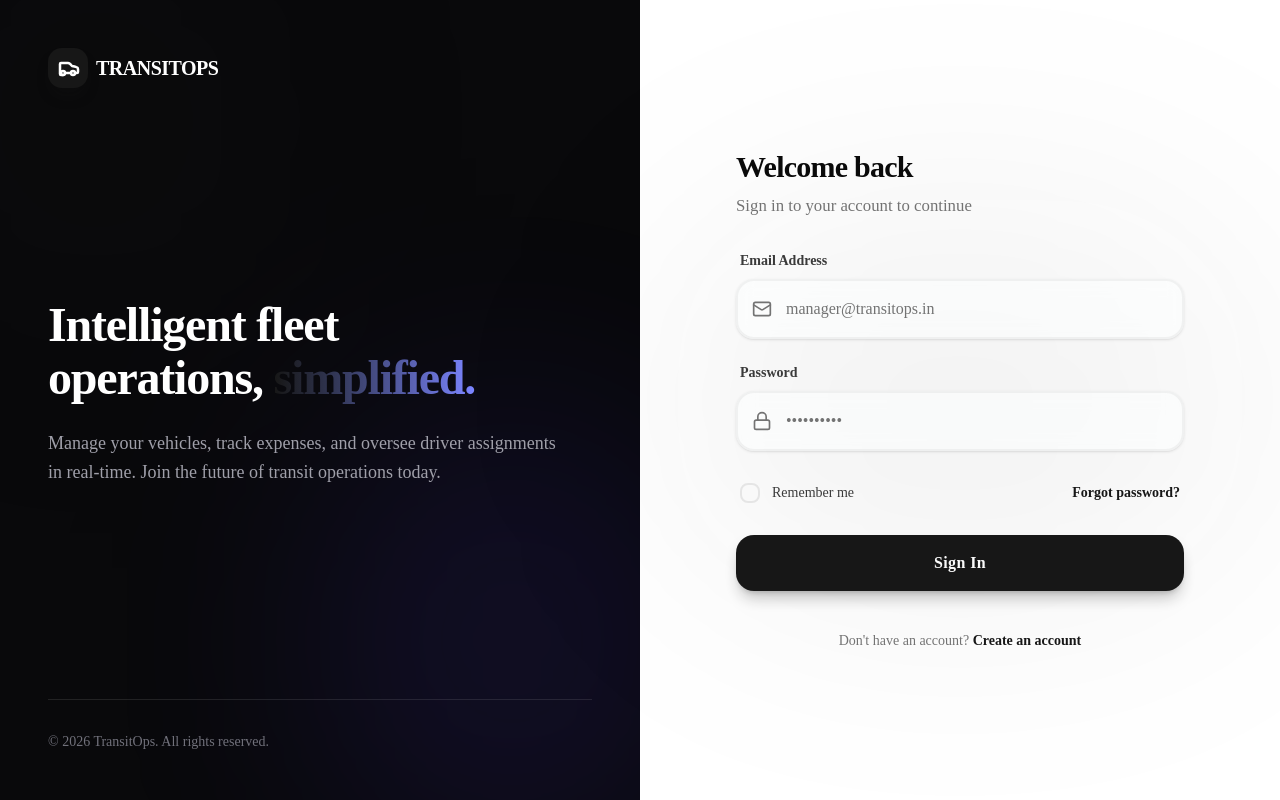
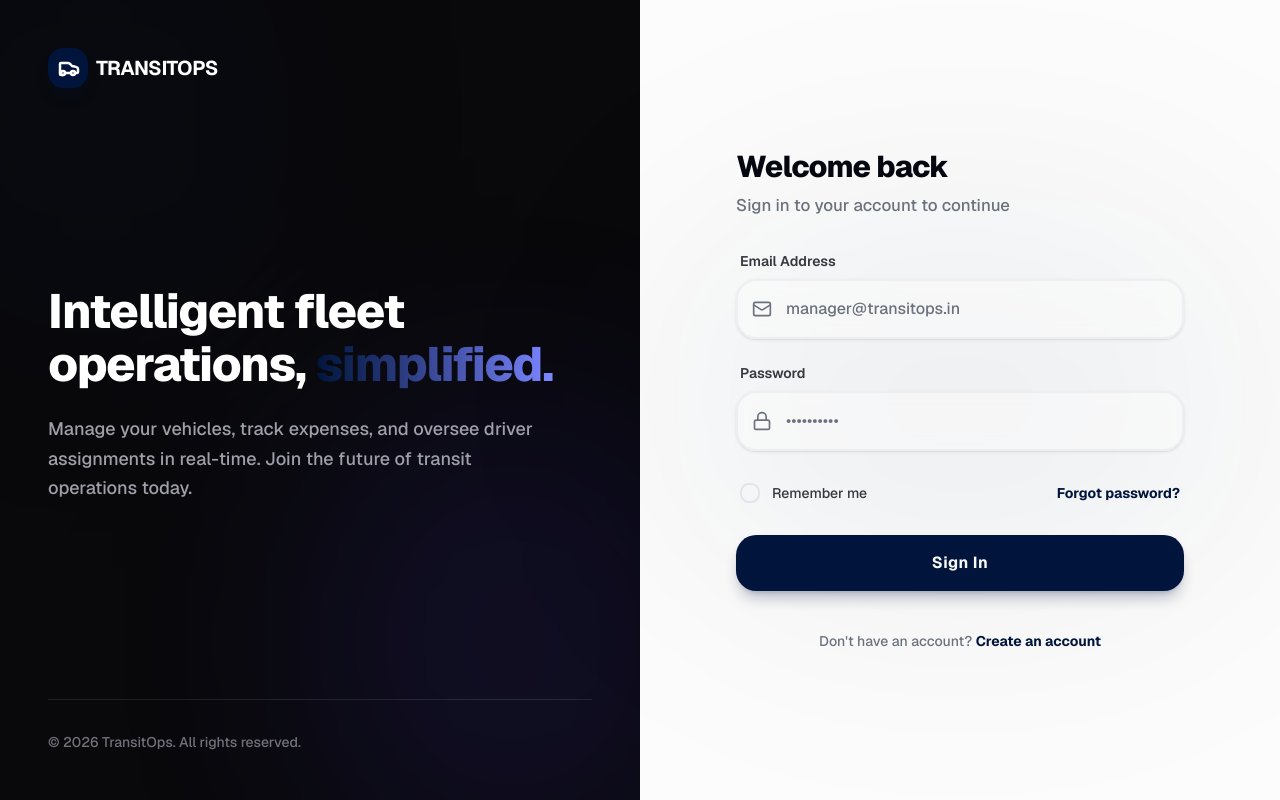
Before and after one commit to kaushalnandaniya/Odoo_Hackathon_2026, a Next.js app: page /login in a window 1280 px wide. Built offline with nearby package versions, Linux system fonts and the light colour scheme.

Commit message:
ui: polished sidebar, KPI cards, global CSS theme

```diff
--- a/app/(dashboard)/layout.tsx
+++ b/app/(dashboard)/layout.tsx
@@ -4,6 +4,19 @@ import { auth } from "@/auth";
 import { navItemsFor } from "@/lib/rbac";
 import { LogoutButton } from "@/components/dashboard/logout-button";
 import { Badge } from "@/components/ui/badge";
+import {
+  LayoutDashboard, Truck, Users, Route, Wrench, Fuel, BarChart3,
+} from "lucide-react";
+
+const NAV_ICONS: Record<string, React.ReactNode> = {
+  "/dashboard": <LayoutDashboard className="h-4 w-4" />,
+  "/vehicles": <Truck className="h-4 w-4" />,
+  "/drivers": <Users className="h-4 w-4" />,
+  "/trips": <Route className="h-4 w-4" />,
+  "/maintenance": <Wrench className="h-4 w-4" />,
+  "/fuel-expenses": <Fuel className="h-4 w-4" />,
+  "/reports": <BarChart3 className="h-4 w-4" />,
+};
 
 export default async function DashboardLayout({
   children,
@@ -16,31 +29,46 @@ export default async function DashboardLayout({
 
   return (
     <div className="flex h-screen overflow-hidden">
-      <aside className="flex w-56 shrink-0 flex-col border-r bg-sidebar h-full">
-        <div className="border-b p-4">
-          <div className="text-lg font-bold">TransitOps</div>
-          <div className="text-xs text-muted-foreground">Transport Operations</div>
+      <aside className="flex w-60 shrink-0 flex-col border-r bg-sidebar h-full">
+        <div className="flex items-center gap-3 border-b px-5 py-4">
+          <div className="flex h-9 w-9 items-center justify-center rounded-xl bg-sidebar-primary shadow-sm">
+            <Route className="h-5 w-5 text-sidebar-primary-foreground" />
+          </div>
+          <div>
+            <div className="text-base font-bold tracking-tight text-sidebar-foreground">TransitOps</div>
+            <div className="text-[10px] font-medium text-muted-foreground tracking-wider uppercase">Fleet Platform</div>
+          </div>
         </div>
-        <nav className="flex-1 space-y-1 p-2 overflow-y-auto">
+        <nav className="flex-1 space-y-0.5 px-3 py-4 overflow-y-auto">
           {items.map((item) => (
             <Link
               key={item.href}
               href={item.href}
-              className="block rounded-md px-3 py-2 text-sm font-medium hover:bg-accent hover:text-accent-foreground"
+              className="sidebar-link"
             >
+              {NAV_ICONS[item.href] || null}
               {item.label}
             </Link>
           ))}
         </nav>
-        <div className="space-y-2 border-t p-4 mt-auto">
-          <div className="truncate text-sm font-medium">{session.user.name}</div>
-          <Badge variant="secondary" className="text-[10px]">
-            {session.user.role.replace("_", " ")}
-          </Badge>
-          <LogoutButton />
+        <div className="border-t px-5 py-4">
+          <div className="flex items-center gap-3">
+            <div className="flex h-9 w-9 items-center justify-center rounded-full bg-sidebar-accent text-sm font-bold text-sidebar-accent-foreground">
+              {session.user.name?.charAt(0)?.toUpperCase() || "U"}
+            </div>
+            <div className="flex-1 min-w-0">
+              <div className="truncate text-sm font-semibold text-sidebar-foreground">{session.user.name}</div>
+              <Badge variant="secondary" className="mt-0.5 text-[9px] px-1.5 py-0">
+                {session.user.role.replace("_", " ")}
+              </Badge>
+            </div>
+          </div>
+          <div className="mt-3">
+            <LogoutButton />
+          </div>
         </div>
       </aside>
-      <main className="flex-1 overflow-y-auto p-6 bg-muted/20">{children}</main>
+      <main className="flex-1 overflow-y-auto p-6 md:p-8 bg-muted/20">{children}</main>
     </div>
   );
 }
--- a/app/globals.css
+++ b/app/globals.css
@@ -7,9 +7,8 @@
 @theme inline {
   --color-background: var(--background);
   --color-foreground: var(--foreground);
-  --font-sans: var(--font-sans);
+  --font-sans: var(--font-geist-sans);
   --font-mono: var(--font-geist-mono);
-  --font-heading: var(--font-sans);
   --color-sidebar-ring: var(--sidebar-ring);
   --color-sidebar-border: var(--sidebar-border);
   --color-sidebar-accent-foreground: var(--sidebar-accent-foreground);
@@ -49,82 +48,89 @@
 }
 
 :root {
-  --background: oklch(1 0 0);
-  --foreground: oklch(0.145 0 0);
+  --background: oklch(0.99 0 0);
+  --foreground: oklch(0.13 0.02 260);
   --card: oklch(1 0 0);
-  --card-foreground: oklch(0.145 0 0);
+  --card-foreground: oklch(0.13 0.02 260);
   --popover: oklch(1 0 0);
-  --popover-foreground: oklch(0.145 0 0);
-  --primary: oklch(0.205 0 0);
-  --primary-foreground: oklch(0.985 0 0);
-  --secondary: oklch(0.97 0 0);
-  --secondary-foreground: oklch(0.205 0 0);
-  --muted: oklch(0.97 0 0);
-  --muted-foreground: oklch(0.556 0 0);
-  --accent: oklch(0.97 0 0);
-  --accent-foreground: oklch(0.205 0 0);
-  --destructive: oklch(0.577 0.245 27.325);
-  --border: oklch(0.922 0 0);
-  --input: oklch(0.922 0 0);
-  --ring: oklch(0.708 0 0);
-  --chart-1: oklch(0.87 0 0);
-  --chart-2: oklch(0.556 0 0);
-  --chart-3: oklch(0.439 0 0);
-  --chart-4: oklch(0.371 0 0);
-  --chart-5: oklch(0.269 0 0);
-  --radius: 0.625rem;
-  --sidebar: oklch(0.985 0 0);
-  --sidebar-foreground: oklch(0.145 0 0);
-  --sidebar-primary: oklch(0.205 0 0);
-  --sidebar-primary-foreground: oklch(0.985 0 0);
-  --sidebar-accent: oklch(0.97 0 0);
-  --sidebar-accent-foreground: oklch(0.205 0 0);
-  --sidebar-border: oklch(0.922 0 0);
-  --sidebar-ring: oklch(0.708 0 0);
+  --popover-foreground: oklch(0.13 0.02 260);
+  --primary: oklch(0.21 0.08 260);
+  --primary-foreground: oklch(0.98 0 0);
+  --secondary: oklch(0.96 0.01 260);
+  --secondary-foreground: oklch(0.21 0.08 260);
+  --muted: oklch(0.96 0.01 260);
+  --muted-foreground: oklch(0.55 0.02 260);
+  --accent: oklch(0.94 0.03 260);
+  --accent-foreground: oklch(0.13 0.02 260);
+  --destructive: oklch(0.58 0.22 25);
+  --border: oklch(0.92 0.01 260);
+  --input: oklch(0.92 0.01 260);
+  --ring: oklch(0.7 0.04 260);
+  --chart-1: oklch(0.55 0.22 260);
+  --chart-2: oklch(0.65 0.18 200);
+  --chart-3: oklch(0.7 0.15 80);
+  --chart-4: oklch(0.6 0.2 330);
+  --chart-5: oklch(0.55 0.18 30);
+  --radius: 0.7rem;
+  --sidebar: oklch(0.98 0.01 260);
+  --sidebar-foreground: oklch(0.35 0.03 260);
+  --sidebar-primary: oklch(0.21 0.08 260);
+  --sidebar-primary-foreground: oklch(0.98 0 0);
+  --sidebar-accent: oklch(0.92 0.02 260);
+  --sidebar-accent-foreground: oklch(0.13 0.02 260);
+  --sidebar-border: oklch(0.92 0.01 260);
+  --sidebar-ring: oklch(0.7 0.04 260);
 }
 
 .dark {
-  --background: oklch(0.145 0 0);
-  --foreground: oklch(0.985 0 0);
-  --card: oklch(0.205 0 0);
-  --card-foreground: oklch(0.985 0 0);
-  --popover: oklch(0.205 0 0);
-  --popover-foreground: oklch(0.985 0 0);
-  --primary: oklch(0.922 0 0);
-  --primary-foreground: oklch(0.205 0 0);
-  --secondary: oklch(0.269 0 0);
-  --secondary-foreground: oklch(0.985 0 0);
-  --muted: oklch(0.269 0 0);
-  --muted-foreground: oklch(0.708 0 0);
-  --accent: oklch(0.269 0 0);
-  --accent-foreground: oklch(0.985 0 0);
-  --destructive: oklch(0.704 0.191 22.216);
-  --border: oklch(1 0 0 / 10%);
-  --input: oklch(1 0 0 / 15%);
-  --ring: oklch(0.556 0 0);
-  --chart-1: oklch(0.87 0 0);
-  --chart-2: oklch(0.556 0 0);
-  --chart-3: oklch(0.439 0 0);
-  --chart-4: oklch(0.371 0 0);
-  --chart-5: oklch(0.269 0 0);
-  --sidebar: oklch(0.205 0 0);
-  --sidebar-foreground: oklch(0.985 0 0);
-  --sidebar-primary: oklch(0.488 0.243 264.376);
-  --sidebar-primary-foreground: oklch(0.985 0 0);
-  --sidebar-accent: oklch(0.269 0 0);
-  --sidebar-accent-foreground: oklch(0.985 0 0);
-  --sidebar-border: oklch(1 0 0 / 10%);
-  --sidebar-ring: oklch(0.556 0 0);
+  --background: oklch(0.13 0.02 260);
+  --foreground: oklch(0.98 0 0);
+  --card: oklch(0.17 0.02 260);
+  --card-foreground: oklch(0.98 0 0);
+  --popover: oklch(0.17 0.02 260);
+  --popover-foreground: oklch(0.98 0 0);
+  --primary: oklch(0.85 0.05 260);
+  --primary-foreground: oklch(0.13 0.02 260);
+  --secondary: oklch(0.22 0.02 260);
+  --secondary-foreground: oklch(0.98 0 0);
+  --muted: oklch(0.22 0.02 260);
+  --muted-foreground: oklch(0.6 0.03 260);
+  --accent: oklch(0.25 0.03 260);
+  --accent-foreground: oklch(0.98 0 0);
+  --destructive: oklch(0.6 0.22 25);
+  --border: oklch(0.25 0.02 260);
+  --input: oklch(0.25 0.02 260);
+  --ring: oklch(0.55 0.04 260);
+  --sidebar: oklch(0.15 0.02 260);
+  --sidebar-foreground: oklch(0.8 0.02 260);
+  --sidebar-primary: oklch(0.85 0.05 260);
+  --sidebar-primary-foreground: oklch(0.13 0.02 260);
+  --sidebar-accent: oklch(0.22 0.02 260);
+  --sidebar-accent-foreground: oklch(0.98 0 0);
+  --sidebar-border: oklch(0.22 0.02 260);
+  --sidebar-ring: oklch(0.55 0.04 260);
 }
 
 @layer base {
-  * {
-    @apply border-border outline-ring/50;
+  * { @apply border-border outline-ring/50; }
+  body { @apply bg-background text-foreground antialiased; }
+  html { @apply font-sans; }
+}
+
+@layer utilities {
+  .table-header-row {
+    @apply bg-muted/30 text-xs font-semibold text-muted-foreground uppercase tracking-wider;
   }
-  body {
-    @apply bg-background text-foreground;
+  .card-hover {
+    @apply transition-all duration-200 hover:shadow-lg hover:-translate-y-0.5;
   }
-  html {
-    @apply font-sans;
+  .sidebar-link {
+    @apply flex items-center gap-3 rounded-xl px-3 py-2.5 text-sm font-medium transition-all duration-200 hover:bg-sidebar-accent hover:text-sidebar-accent-foreground;
+  }
+  .sidebar-link-active {
+    @apply bg-sidebar-accent text-sidebar-accent-foreground font-semibold shadow-sm;
+  }
+  .glass {
+    @apply bg-background/60 backdrop-blur-xl border border-border/50 shadow-sm;
   }
 }
```
Also changed, not shown: components/dashboard/kpi-cards.tsx (+89 -78 lines).
